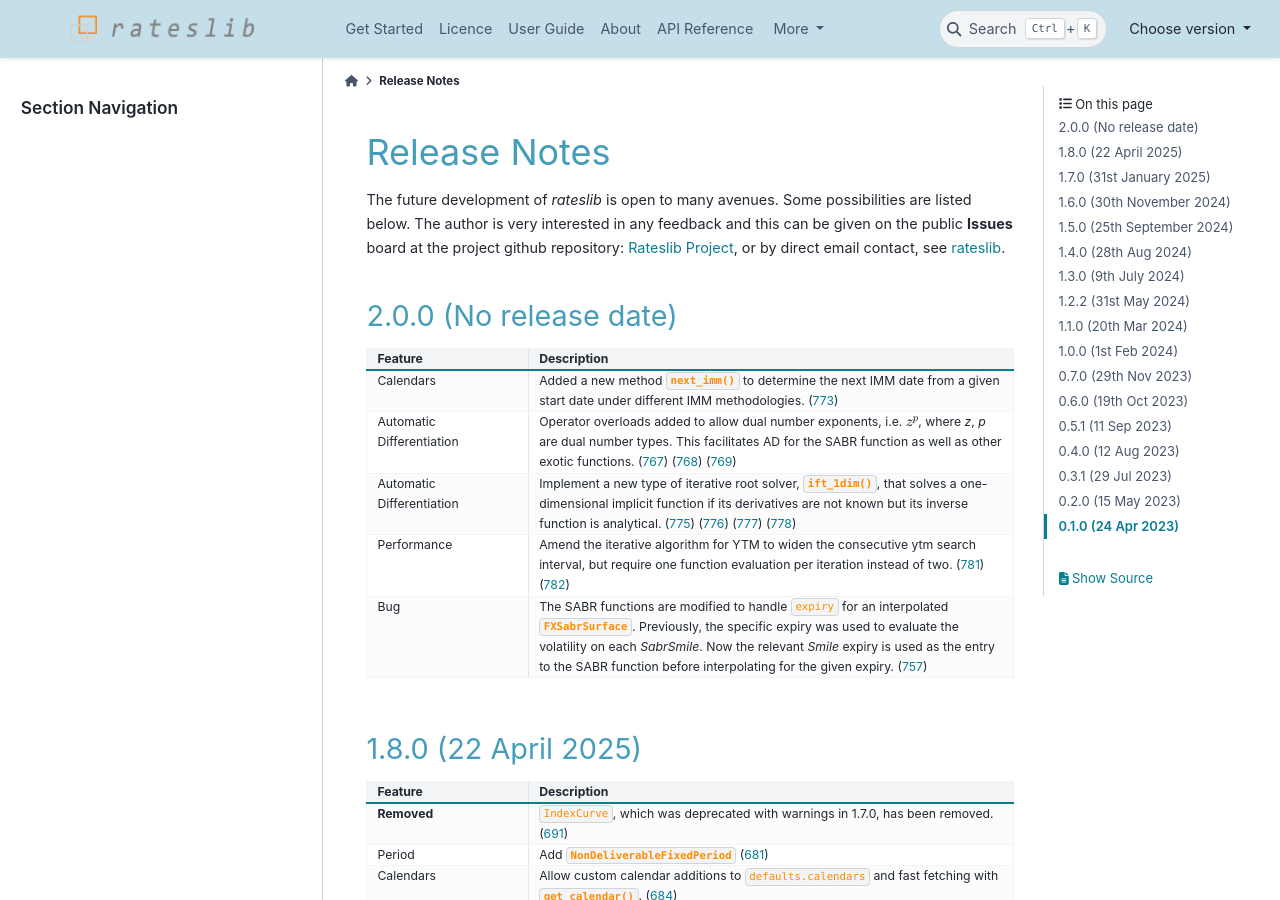
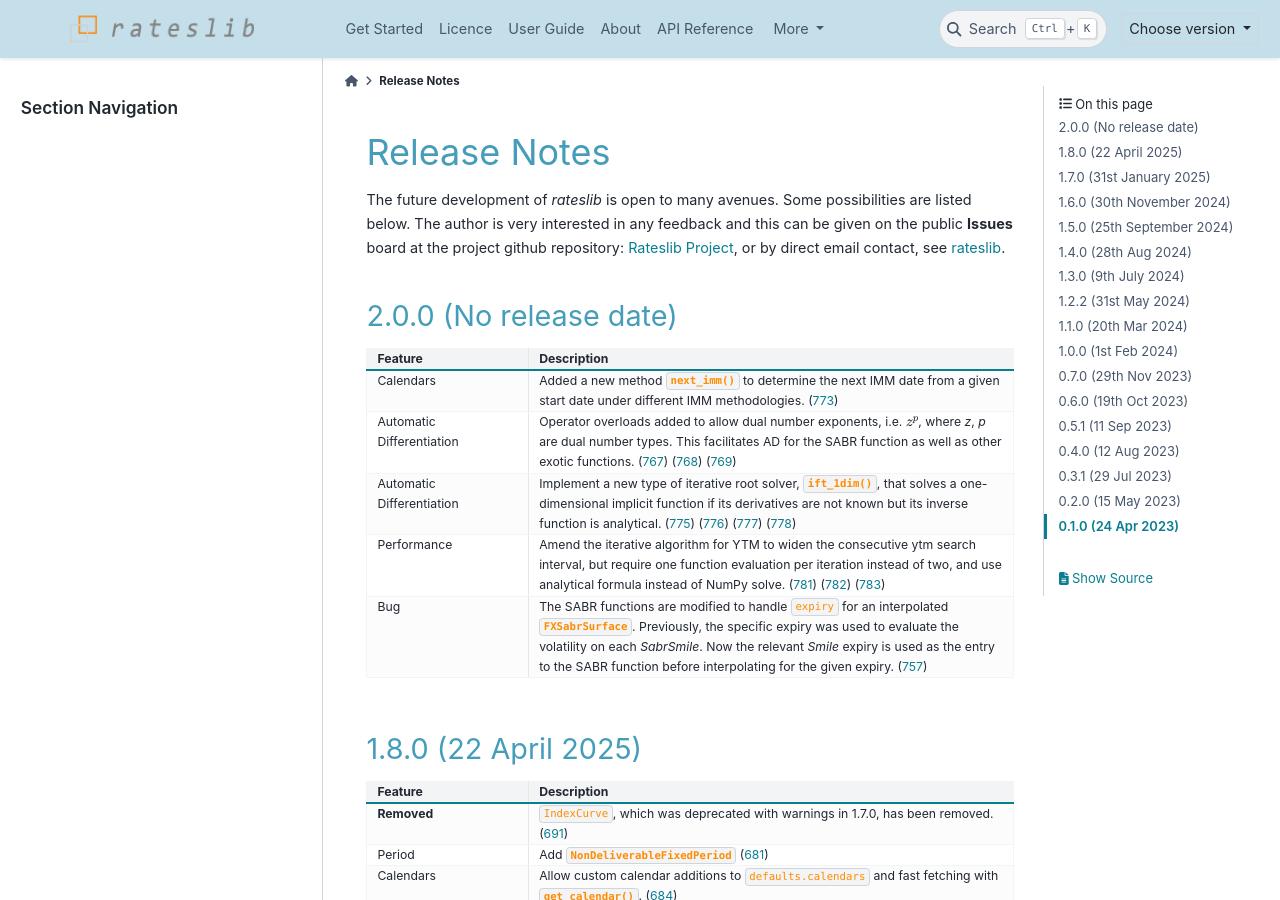
Before and after one commit to attack68/rateslib, a Sphinx documentation site: the page built from docs/source/i_whatsnew.rst, in a window 1280 px wide and 900 px high. Built offline with Sphinx 7.4.7 and the PyData theme 0.15.4, drawn with Linux system fonts in a browser that asks for light colours; comment, search, counter and statistics services are not loaded.

Commit message:
PERF: use analytic YTM solution instead of numpy solve (#783)
Co-authored-by: JHM Darbyshire (M1) <attack68@users.noreply.github.com>

```diff
--- a/docs/source/i_whatsnew.rst
+++ b/docs/source/i_whatsnew.rst
@@ -42,9 +42,11 @@ email contact, see `rateslib <https://rateslib.com>`_.
        (`778 <https://github.com/attack68/rateslib/pull/778>`_)
    * - Performance
      - Amend the iterative algorithm for YTM to widen the consecutive ytm search
-       interval, but require one function evaluation per iteration instead of two.
+       interval, but require one function evaluation per iteration instead of two, and use
+       analytical formula instead of NumPy solve.
        (`781 <https://github.com/attack68/rateslib/pull/781>`_)
        (`782 <https://github.com/attack68/rateslib/pull/782>`_)
+       (`783 <https://github.com/attack68/rateslib/pull/783>`_)
    * - Bug
      - The SABR functions are modified to handle ``expiry`` for an interpolated
        :class:`~rateslib.fx_volatility.FXSabrSurface`. Previously, the specific expiry was used to
```
Also changed, not shown: 1 other file.
